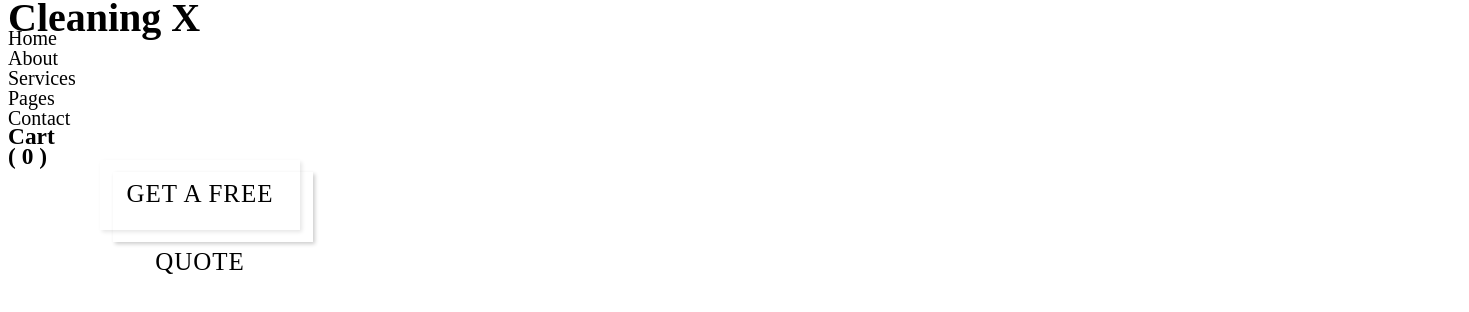
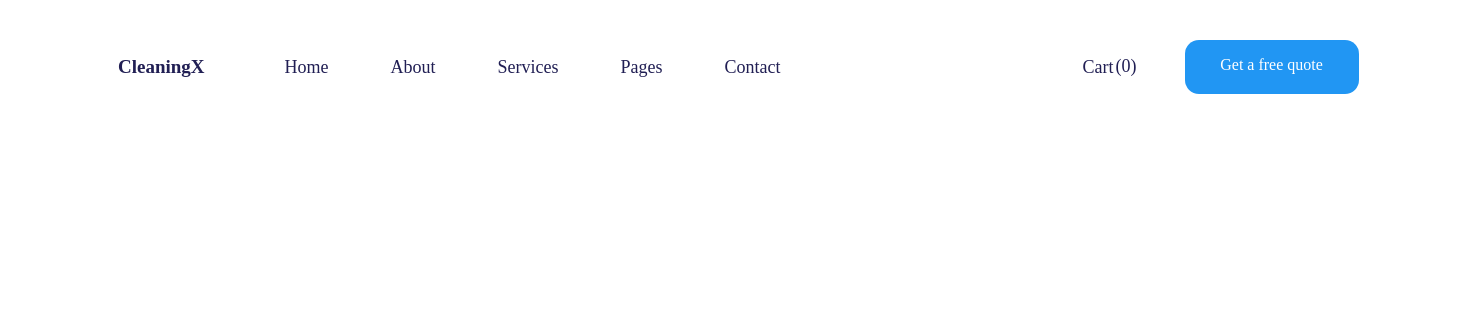
Before and after one commit to Alena7873/C-, a plain HTML site: page index.html in a window 1280 px wide. Shown: the whole page, 1469 px wide, since content can reach past the window. Drawn offline with Linux system fonts and the light colour scheme.

Commit message:
header
звезда

```diff
--- a/index.html
+++ b/index.html
@@ -5,47 +5,52 @@
     <meta charset="UTF-8">
     <meta http-equiv="X-UA-Compatible" content="IE=edge">
     <meta name="viewport" content="width=device-width, initial-scale=1.0">
-    <title>CLEANING-MAGAZINNA</title>
+    <title>Document</title>
+    <link rel="preconnect" href="https://fonts.googleapis.com">
+    <link rel="preconnect" href="https://fonts.gstatic.com" crossorigin>
+    <link
+        href="https://fonts.googleapis.com/css2?family=Crimson+Text:wght@400;700&family=EB+Garamond:wght@400;600;700&family=Montserrat:wght@400;700&family=Roboto:wght@400;500;700&display=swap"
+        rel="stylesheet">
     <link rel="stylesheet" href="./style.css">
 </head>
 
 <body>
-    <header class="heder">
-        <div class="header-top">
-            <div class="container">
-                <div class="header__top-inner"></div>
-                <div>
-                    <h1>Cleaning X</h1>
+    <div class="header">
+        <div class=" header_section">
+            <div class="header_item headerlogo">
+                <b>CleaningX</b>
+            </div>
+            <div class="header_item">
+                <a href="">Home</a>
+            </div>
+            <div class="header_item">
+                <a href="">About</a>
+            </div>
+            <div class="header_item ">
+                <a href="">Services</a>
+            </div>
+            <div class="header_item ">
+                <a href="">Pages</a>
+            </div>
+            <div class="header_item ">
+                <a href="">Contact</a>
+            </div>
+            <!-- Правая панель-->
+            <div class="header_section">
+                <div class="header_item1">
+                    <a href="">Cart </a>
                 </div>
-                <div class="menu">
-                    <ul class="menu_list">
-                        <li>Home</li>
-                        <li>About</li>
-                        <li>Services</li>
-                        <li>Pages</li>
-                        <li>Contact</li>
-                    </ul>
+                <div class="header_item2 ">
+                    <a href="">(0)</a>
+                </div>
+                <div class="border">
+
+                    <a class="button" href="#">Get a free quote</a>
+
                 </div>
             </div>
         </div>
-        <!-- Права часть -->
-        <div>
-            <div>
-                <div>
-                    <h3>Cart</h3>
-                    <h3>( 0 )</h3>
-                </div>
-                <div class="frame">
-                    <div class="button" onclick="void(0);">
-                        Get a free quote
-                    </div>
-                </div>
-            </div>
-            <div>
-
-            </div>
-        </div>
-    </header>
+    </div>
 </body>
 
 </html>
--- a/style.css
+++ b/style.css
@@ -1,144 +1,103 @@
-html {
-    box-sizing: border-box;
-    width: auto;
-    height: auto;
-
+a {
+    color: #211F54;
+    text-decoration: none;
 }
 
-ul,
-li {
-    margin: 0;
-    padding: 0;
-    list-style: none;
-}
-
-
-h1,
-h2,
-h3,
-h4,
-h5,
-h6 {
-    margin: 0;
-}
-
-body {
-
-    font-size: 20px;
-    line-height: 20px;
-}
-
-*,
-*::before,
-*::after {
-    box-sizing: inherit;
-}
-
-p {
-    display: block;
-    margin-block-start: 1em;
-    margin-block-end: 1em;
-    margin-inline-start: 0;
-    margin-inline-end: 0;
-}
-
-a {
-    text-decoration: none;
-    color: inherit;
-}
-
-.container {
+header {
+    display: flex;
+    justify-content: space-between;
     width: 1440px;
     height: 118px;
     left: 0%;
     right: 0%;
     top: 0px;
+    color: #fff;
+    font-family: 'Roboto', sans-serif;
+
+
+
 }
 
-@import url(https://fonts.googleapis.com/css?family=Open+Sans:400);
+.header_section {
+    display: flex;
 
-$transition: all .3s ease-in-out;
-$colorA: #2c3e50;
-$colorB: #fff;
-$colorC: #8e44ad;
-
-.frame {
-    position: absolute;
-    top: 50%;
-    left: 50%;
-    width: 400px;
-    height: 400px;
-    margin-top: -200px;
-    margin-left: -200px;
-    border-radius: 2px;
-    box-shadow: 1px 2px 10px 0px rgba(0, 0, 0, 0.3);
-    overflow: hidden;
-    background: $colorA;
-    color: $colorA;
-    font-family: 'Open Sans', Helvetica, sans-serif;
-    -webkit-font-smoothing: antialiased;
-    -moz-osx-font-smoothing: grayscale;
 }
 
-.button {
-    position: absolute;
-    z-index: 2;
-    width: 200px;
-    height: 70px;
-    top: 160px;
-    left: 100px;
-    color: $colorA;
-    font-size: 25px;
+.header_item {
+    padding-top: 44px;
+    padding-right: 22px;
+    padding-bottom: 44px;
+    padding-left: 40px;
+    font-style: normal;
     font-weight: 400;
-    line-height: 68px;
-    letter-spacing: 1px;
-    text-transform: uppercase;
+    font-size: 18px;
+    line-height: 30px;
+    color: #211F54;
+}
+
+.headerlogo {
+    padding-left: 110px;
+    padding-right: 40px;
+    color: #211F54;
+    font-size: 19px;
+
+}
+
+
+/* Правая часть */
+.header_item1 {
+    padding-top: 44px;
+    padding-left: 280px;
+    font-style: normal;
+    font-weight: 400;
+    font-size: 18px;
+    line-height: 30px;
+    color: #211F54;
+
+}
+
+.header_item2 {
+    padding-top: 48px;
+    padding-left: 2px;
+    padding-right: 24px;
+    font-style: normal;
+    font-weight: 400;
+    font-size: 18px;
+    line-height: 20px;
     text-align: center;
-    transition: $transition;
+
+    color: #211F54;
+}
+
+@import url(https: //img.freepik.com/free-photo/vivid-blurred-colorful-background_58702-2655.jpg?w=2000);
+
+
+
+
+.border {
+
+    padding-top: 32px;
+    padding-left: 24px;
+    padding-right: 110px;
+    border: #0075FF;
+    text-align: center;
+    text-decoration: none;
+    font-size: 16px;
+    line-height: 50px;
+    font-style: normal;
+    font-weight: 400;
+
+
+}
+
+a.button {
+    display: inline-block;
+    background: #2196f3;
+    color: #fff;
+    border-radius: 14px;
+    width: 174px;
+    height: 54px;
     cursor: pointer;
 
-    &:before {
-        position: absolute;
-        z-index: -1;
-        top: 0;
-        left: 0;
-        content: '';
-        display: block;
-        width: 200px;
-        height: 70px;
-        background: $colorB;
-        transform: translate(0, 0);
-        transition: $transition;
-        box-shadow: 2px 2px 4px 0px rgba(0, 0, 0, 0.1);
-    }
 
-    &:after {
-        position: absolute;
-        z-index: -2;
-        top: 0;
-        left: 0;
-        content: '';
-        display: block;
-        width: 200px;
-        height: 70px;
-        background: $colorC;
-        transform: translate(13px, 12px);
-        transition: $transition;
-        box-shadow: 2px 2px 4px 0px rgba(0, 0, 0, 0.2);
-    }
-
-    &:hover {
-        transform: translate(13px, 12px);
-        color: $colorB;
-
-        &:before {
-            background: $colorC;
-            box-shadow: 4px 4px 8px 0px rgba(0, 0, 0, 0.2);
-        }
-
-        &:after {
-            transform: translate(-15px, -10px);
-            background: $colorB;
-        }
-    }
 }
```
